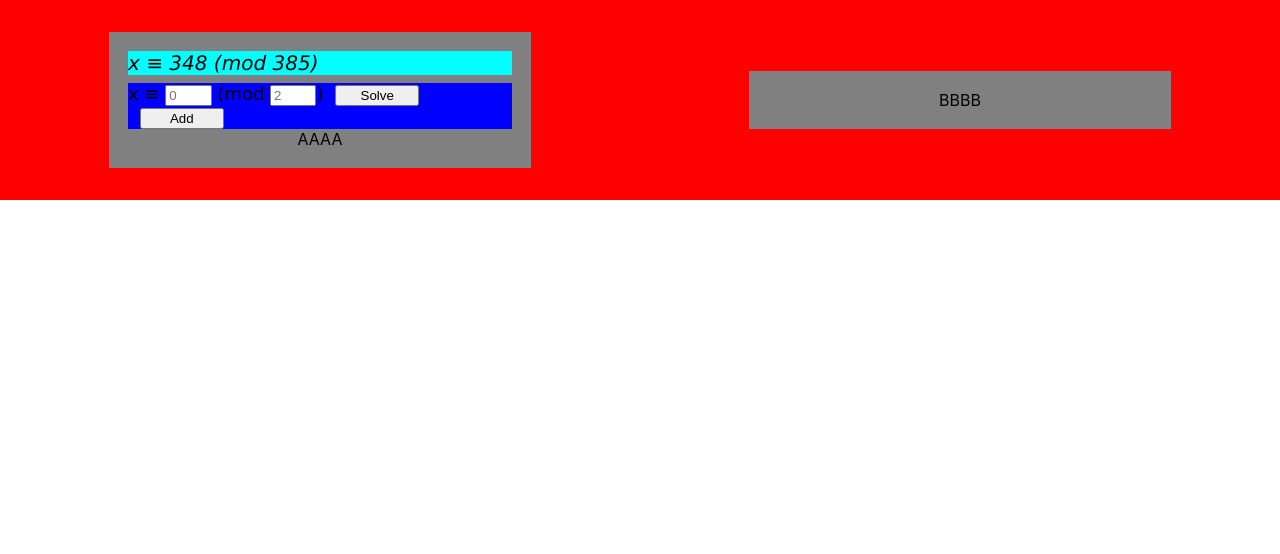
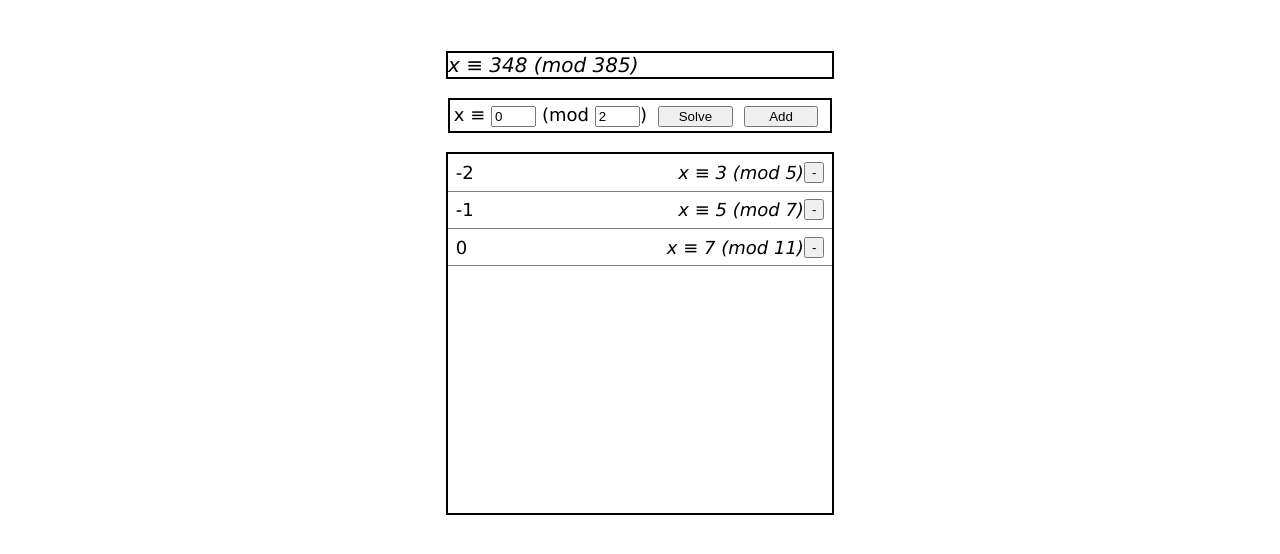
Before and after one commit to hokkyss/Chinese-Remainder-Solver, a React (Create React App) app: page / in a window 1280 px wide. Shown: the top 554 px of the page. Built offline with nearby package versions, Linux system fonts and the light colour scheme.

Commit message:
styling left part

```diff
--- /dev/null
+++ b/src/Equivalence.js
@@ -0,0 +1,17 @@
+import "./equivalence.css";
+
+export default function Equivalence({ eq, onClick }) {
+  return (
+    <div className="equivalence">
+      <div className="equivalence-left">{eq.id}</div>
+      <div className="equivalence-right">
+        <div className="equivalence-detail">
+          x &equiv; {eq.a} (mod {eq.m})
+        </div>
+        <button className="equivalence-button" onClick={() => onClick(eq.id)}>
+          -
+        </button>
+      </div>
+    </div>
+  );
+}
--- a/src/Home.js
+++ b/src/Home.js
@@ -1,25 +1,53 @@
-import { is_coprime, solve_two_CRT } from "./Maths";
+import React, { useState, useEffect } from "react";
+import { is_coprime, solve_two_CRT, solve_CRT } from "./Maths";
+import Equivalence from "./Equivalence";
 import "./index.css";
 
 function Home() {
-  let x = [
-    { a: 1, m: 2 },
-    { a: 2, m: 3 },
-    { a: 3, m: 5 },
-  ];
+  const [a, setA] = useState(0);
+  const [m, setM] = useState(2);
+  const [obj, setObj] = useState({ id: 1, a: 0, m: 2 });
+  const [equivalence, setEquivalence] = useState([
+    { id: -2, a: 3, m: 5 },
+    { id: -1, a: 5, m: 7 },
+    { id: 0, a: 7, m: 11 },
+  ]);
+  const [stepsButton, setStepsButton] = useState(false);
+  const [showSteps, setShowSteps] = useState(false);
+  const [result, setResult] = useState({});
+
+  const handleSubmit = () => {
+    const valid = is_coprime(equivalence);
+    if (valid) {
+    }
+    setStepsButton(true);
+  };
+
+  const addEquivalence = () => {
+    setEquivalence(equivalence.concat(obj));
+    setA(0);
+    setM(2);
+    setObj({ id: obj.id + 1, a: 0, m: 2 });
+  };
+
+  const handleChange = () => {
+    const newA = parseInt(document.getElementById("a").value);
+    const newM = parseInt(document.getElementById("m").value);
+    setA(newA);
+    setM(newM);
+    setObj({ id: obj.id, a: newA, m: newM });
+  };
+
+  const removeEquivalence = (id) => {
+    for (var i = 0; i < equivalence.length; i++) {}
+    setEquivalence(equivalence.filter((eq) => eq.id !== id));
+    alert(`equivalence ${id} is removed`);
+  };
 
   // dari video https://youtu.be/JgrN9tOKz0s?t=505
-  x = [
-    { a: 3, m: 5 },
-    { a: 5, m: 7 },
-    { a: 7, m: 11 },
-  ];
-
-  console.log(is_coprime(x));
-  const first = solve_two_CRT(x[0], x[1]);
-  console.log(first);
-  const result = solve_two_CRT(first, x[2]);
-  console.log(result);
+  useEffect(() => {
+    setResult(solve_CRT(equivalence));
+  }, [equivalence]);
 
   return (
     <div className="container">
@@ -30,37 +58,62 @@ function Home() {
         <div className="input-container">
           x &equiv;{" "}
           <input
+            onChange={handleChange}
             type="number"
             id="a"
             className="input"
-            placeholder={0}
+            placeholder={a}
+            value={a}
             min={0}
           />{" "}
           (mod{" "}
           <input
+            onChange={handleChange}
             type="number"
             id="m"
             className="input"
-            placeholder={2}
-            min={0}
+            placeholder={m}
+            value={m}
+            min={2}
           />
           )
-          <button type="submit" value="submit" className="submit-button">
+          <button
+            type="submit"
+            value="submit"
+            className="submit-button"
+            onClick={handleSubmit}
+          >
             Solve
           </button>
-          <button type="button" className="add-button">
+          <button type="button" className="add-button" onClick={addEquivalence}>
             Add
           </button>
         </div>
-        <a href="https://github.com/evcohen/eslint-plugin-jsx-a11y/blob/master/docs/rules/anchor-is-valid.md">
-          AAAA
-        </a>
+        <div className="equivalence-container">
+          {equivalence.map((eq) => (
+            <Equivalence
+              key={eq.id}
+              eq={eq}
+              onClick={(id) => removeEquivalence(id)}
+            />
+          ))}
+        </div>
+        {stepsButton && (
+          <button
+            className="steps-button"
+            onClick={() => setShowSteps(!showSteps)}
+          >
+            {showSteps ? "Hide" : "Show"} Steps
+          </button>
+        )}
       </div>
-      <div className="right">
-        <a href="https://github.com/evcohen/eslint-plugin-jsx-a11y/blob/master/docs/rules/anchor-is-valid.md">
-          BBBB
-        </a>
-      </div>
+      {showSteps && (
+        <div className="right">
+          <a href="https://github.com/evcohen/eslint-plugin-jsx-a11y/blob/master/docs/rules/anchor-is-valid.md">
+            BBBB
+          </a>
+        </div>
+      )}
     </div>
   );
 }
--- a/src/Maths.js
+++ b/src/Maths.js
@@ -100,3 +100,20 @@ function solve_two_CRT(eq1, eq2) {
   return { a: a, m: m };
 }
 export { solve_two_CRT };
+
+function solve_CRT(eqList) {
+  var copy = eqList.slice();
+  var first;
+  var second;
+  let steps = eqList.length - 1;
+  let temp = {};
+
+  for (var i = 1; i <= steps; i++) {
+    first = copy.shift();
+    second = copy.shift();
+    temp = solve_two_CRT(first, second);
+    copy.push(temp);
+  }
+  return copy[0];
+}
+export { solve_CRT };
--- /dev/null
+++ b/src/equivalence.css
@@ -0,0 +1,19 @@
+.equivalence {
+  display: flex;
+  flex-direction: row;
+  justify-content: space-between;
+  font-size: large;
+  font-family: Verdana, Geneva, Tahoma, sans-serif;
+  border-bottom: 1px solid grey;
+}
+
+.equivalence-left,
+.equivalence-right {
+  display: flex;
+  margin: 2%;
+}
+
+.equivalence-right {
+  font-style: italic;
+  display: flex;
+}
--- a/src/index.css
+++ b/src/index.css
@@ -26,7 +26,6 @@ a {
 }
 
 .container {
-  background-color: red;
   display: flex;
   flex-direction: row;
   justify-content: space-around;
@@ -40,26 +39,28 @@ a {
   padding: 1.5%;
   width: 30%;
   height: 100%;
-  background-color: grey;
   display: flex;
   flex-direction: column;
   justify-content: center;
   align-items: center;
+  border-radius: 2px solid black;
 }
 
 .result {
   width: 100%;
-  background-color: aqua;
-  margin: 0 2% 2% 2%;
+  margin: 0 2% 0% 2%;
   font-size: 20px;
   font-family: Verdana, Geneva, Tahoma, sans-serif;
   font-style: italic;
+  border: 2px solid black;
 }
 
 .input-container {
-  background-color: blue;
   font-family: Verdana, Geneva, Tahoma, sans-serif;
   font-size: 18px;
+  margin-top: 5%;
+  padding: 1%;
+  border: 2px solid black;
 }
 
 .input {
@@ -69,5 +70,22 @@ a {
 .submit-button,
 .add-button {
   margin-left: 3%;
-  width: 22%;
+  width: 20%;
 }
+
+.equivalence-container {
+  margin-top: 5%;
+  max-height: 400px;
+  height: 359px;
+  display: flex;
+  flex-direction: column;
+  justify-content: flex-start;
+  width: 100%;
+  overflow: auto;
+  border: 2px solid black;
+  margin-bottom: 5%;
+}
+
+.steps-button {
+  font-size: 18px;
+}
```
